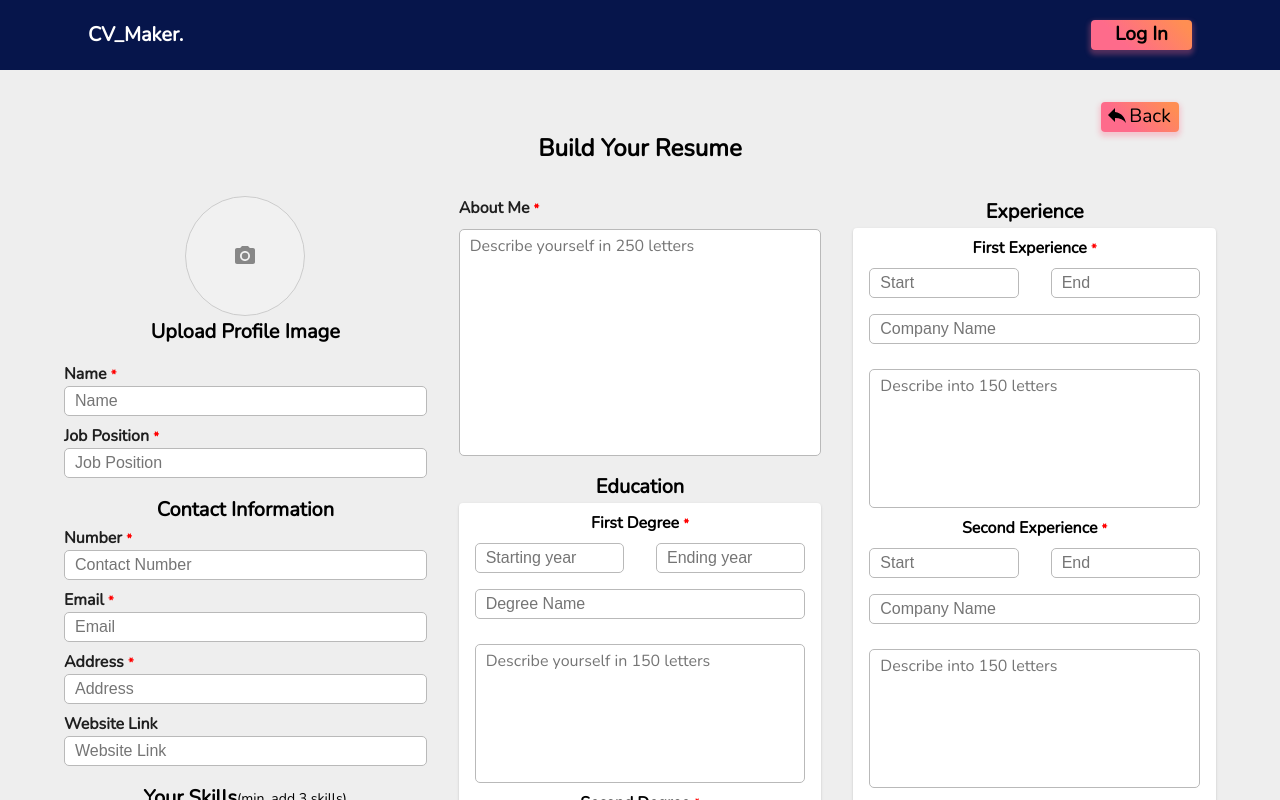
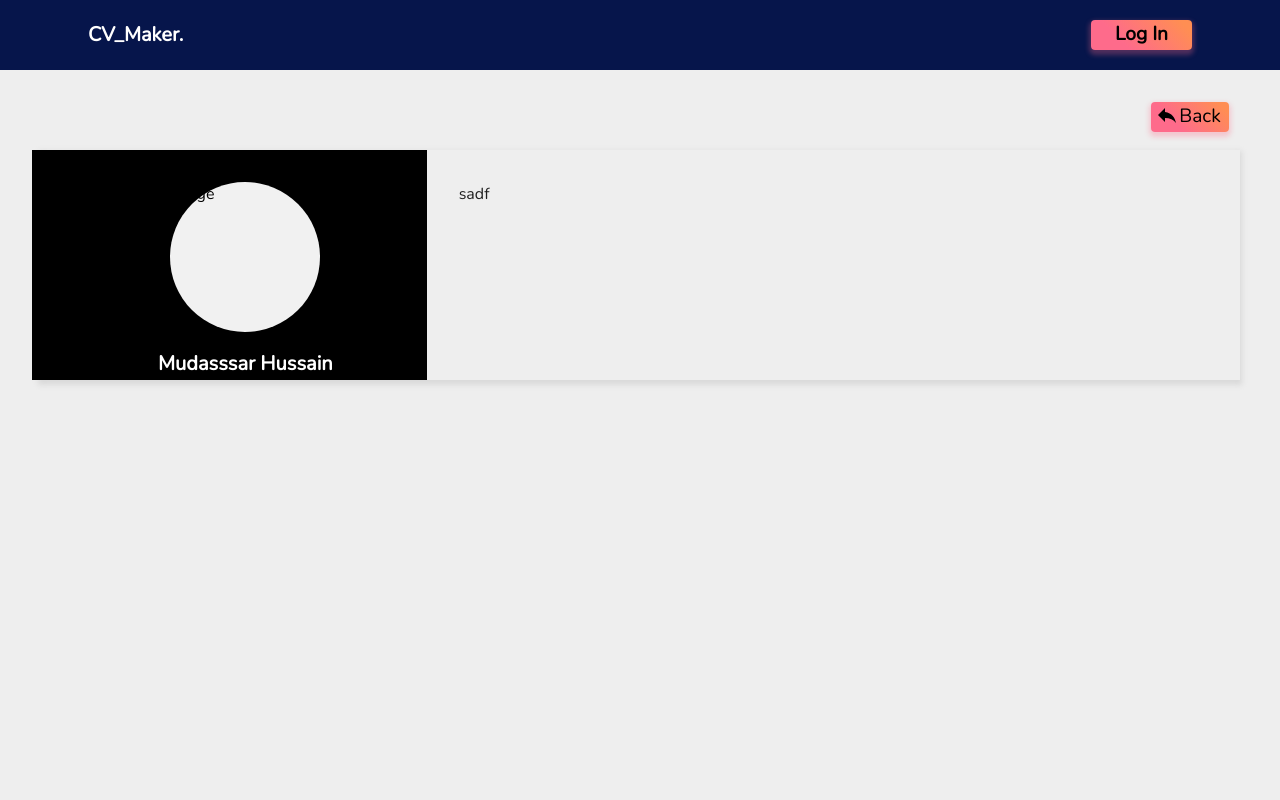
Before and after one commit to ProgrammingWithMudassar/CV_Maker_Project, a React (Vite) app: page /resume/cv in a window 1280 px wide. Shown: the top 800 px of the page. Built offline with nearby package versions, Linux system fonts and the light colour scheme; a web font is replaced by a local one.

Commit message:
this is update code.

```diff
--- a/src/App.jsx
+++ b/src/App.jsx
@@ -25,7 +25,7 @@ function App() {
           <Route path='/' element={<PrivateRoute />} >
             <Route exact path='/resume' element={<Templates />} />
             <Route path='/resume/:id' element={<CV_Form />} />
-            <Route path='/resume/cv1' element={<CV />} />
+            <Route path='/resume/cv' element={<CV />} />
           </Route>
         </Routes>
       </Router>
--- a/src/Features/Counter/CounterSlice.js
+++ b/src/Features/Counter/CounterSlice.js
@@ -74,6 +74,7 @@ export const counterSlice = createSlice({
       state.Exp3_end_year = payload.Exp3_end_year;
       state.Exp3_compnay_name = payload.Exp3_compnay_name;
       state.Exp3_details = payload.Exp3_details;
+
     },
 
     incrementByAmount: (state, action) => {
--- a/src/Pages/CV_Form.jsx
+++ b/src/Pages/CV_Form.jsx
@@ -2,11 +2,11 @@ import React, { useEffect, useState } from 'react'
 import { Box, Container, Typography, Button, Grid, Card, ListItem, List, Divider } from '@mui/material'
 import ReplyIcon from '@mui/icons-material/Reply';
 import CameraAltIcon from '@mui/icons-material/CameraAlt';
-import './Style.css'
 import { ToastContainer, toast } from 'react-toastify';
 import { useSelector, useDispatch } from 'react-redux'
 import { UpdateState } from '../Features/Counter/CounterSlice'
 import { Link, useNavigate } from 'react-router-dom'
+import './Style.css'
 
 
 const EditTemplate = () => {
@@ -53,7 +53,7 @@ const EditTemplate = () => {
         ) {
             dispatch(UpdateState(FormData))
             toast.success('Register Successfully');
-            navigate('/resume/cv1');
+            navigate('/resume/cv');
         } else {
             toast.error('Please fill all fields');
         }
@@ -63,7 +63,7 @@ const EditTemplate = () => {
         <Box my={4}>
             <Box sx={{ width: "100%" }}>
                 <Link to='/resume'>
-                    <Button sx={{ position: 'realtive', left: { xs: "120px", sm: "250px", md: "500px" } }}> <ReplyIcon sx={{ ml: -0.5, mt: -0.5 }} /> Back </Button>
+                    <Button sx={{ position: 'realtive', left: { xs: "120px", sm: "250px", md: "550px" } }}> <ReplyIcon sx={{ ml: -0.5, mt: -0.5 }} /> Back </Button>
                 </Link>
             </Box>
             <Container >
--- a/src/Pages/CVs/CV1.jsx
+++ b/src/Pages/CVs/CV1.jsx
@@ -1,15 +1,34 @@
 import React from 'react'
-import {
-  Container
-} from '@mui/material'
+import { Container, Box, Button, Grid, Typography } from '@mui/material'
+import { Link } from 'react-router-dom'
+import ReplyIcon from '@mui/icons-material/Reply';
+import '../Style.css'
 
 const CV1 = () => {
+
+  const goBack = () => {
+    window.history.go(-1);
+  };
+
   return (
-    <>
-      <Container>
-
+    <Box mt={4}>
+      <Box sx={{ width: "100%" }}>
+        <Button sx={{ position: 'realtive', left: { xs: "120px", sm: "250px", md: "550px" } }} onClick={goBack}> <ReplyIcon sx={{ ml: -0.5, mt: -0.5 }} /> Back </Button>
+      </Box>
+      <Container className='CV_container'>
+          <Grid container spacing={4} >
+            <Grid item xs={4} textAlign='left' backgroundColor='#000' color="#fff">
+              <Box className="ImgBoxInCv">
+                <Typography variant="body1" color="initial">Image</Typography>
+              </Box>
+              <Box textAlign='center' mt={2}>
+                <Typography variant="h6" fontWeight={600}>Mudasssar Hussain</Typography>
+              </Box>
+            </Grid>
+            <Grid item xs={8} textAlign='left'>sadf</Grid>
+          </Grid>
       </Container>
-    </>
+    </Box>
   )
 }
 
--- a/src/Pages/Style.css
+++ b/src/Pages/Style.css
@@ -68,3 +68,19 @@ label:hover {
 .input_file{
     display: none;
 }
+
+
+
+/* CV Template */
+.CV_container{
+    margin: 50px 0;
+    box-shadow: 0 3px 5px 2px rgba(172, 172, 172, 0.3);
+
+}
+.ImgBoxInCv{
+    width: 150px;
+    height: 150px;
+    border-radius: 50%;
+    background-color: #f1f1f1;
+    margin: auto;
+}
--- a/src/Theme/theme.js
+++ b/src/Theme/theme.js
@@ -31,9 +31,6 @@ const theme = createTheme({
       fontSize: '1.2rem',
       boxShadow: '0 3px 5px 2px rgba(255, 105, 135, .3)',
       textTransform: 'none',
-      '&': {
-        color: red
-      }
     }
   },
 });
```
